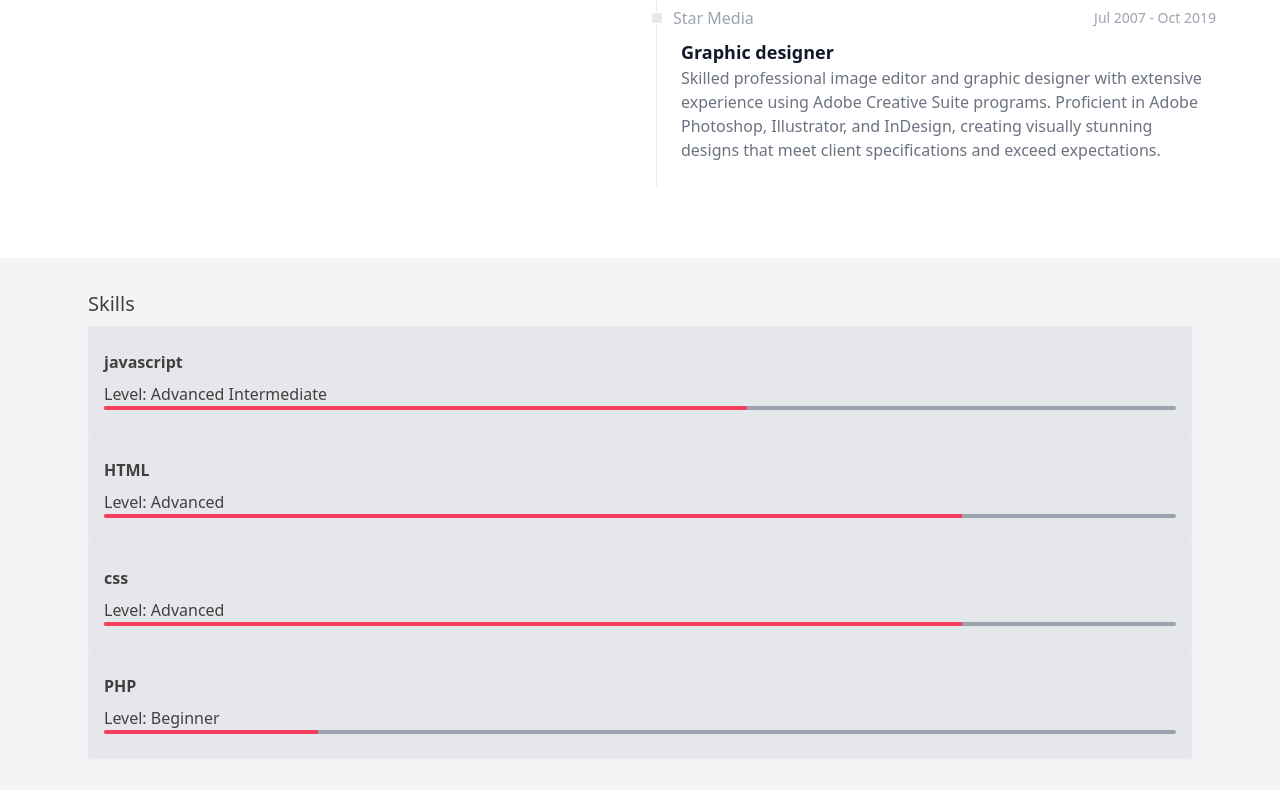
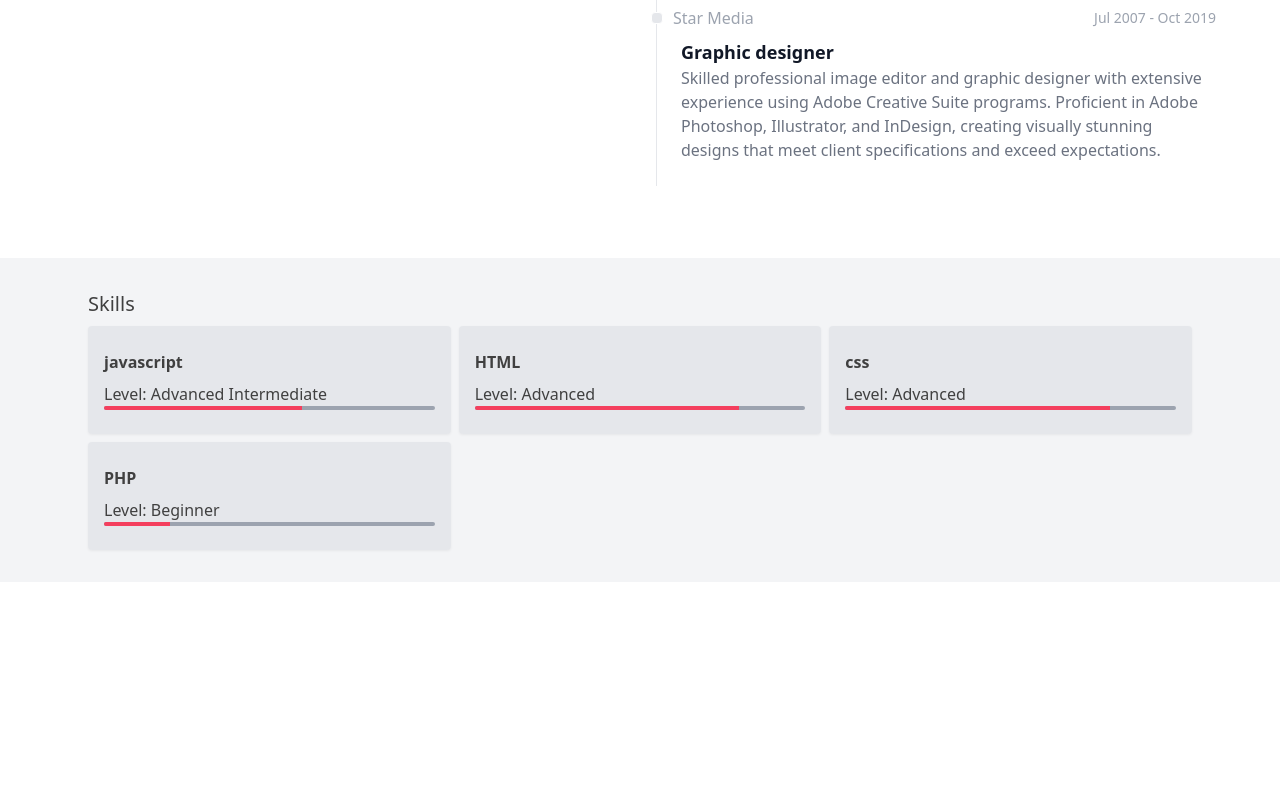
Before and after one commit to Bakri-Hmouda/portfolio, a SvelteKit app: page / in a window 1280 px wide. Shown: the part 898-1698 px from the top of the page. After the commit the page ends 1512 px from the top, so only its background shows below. Built offline with nearby package versions, Linux system fonts and the light colour scheme.

Commit message:
set skills cards layout

```diff
--- a/src/routes/+page.svelte
+++ b/src/routes/+page.svelte
@@ -54,9 +54,11 @@
 	<div class="bg-gray-100 px-6 py-8 dark:bg-gray-700">
 		<div class="relative m-auto max-w-7xl px-4 md:px-8 lg:px-16">
 			<h2 class="mb-2 text-xl capitalize">Skills</h2>
-			{#each skills as skill}
-				<Card title={skill.title} level={skill.level} />
-			{/each}
+			<div class=" grid gap-2 md:grid-cols-3">
+				{#each skills as skill}
+					<Card title={skill.title} level={skill.level} />
+				{/each}
+			</div>
 		</div>
 	</div>
 </section>
```
